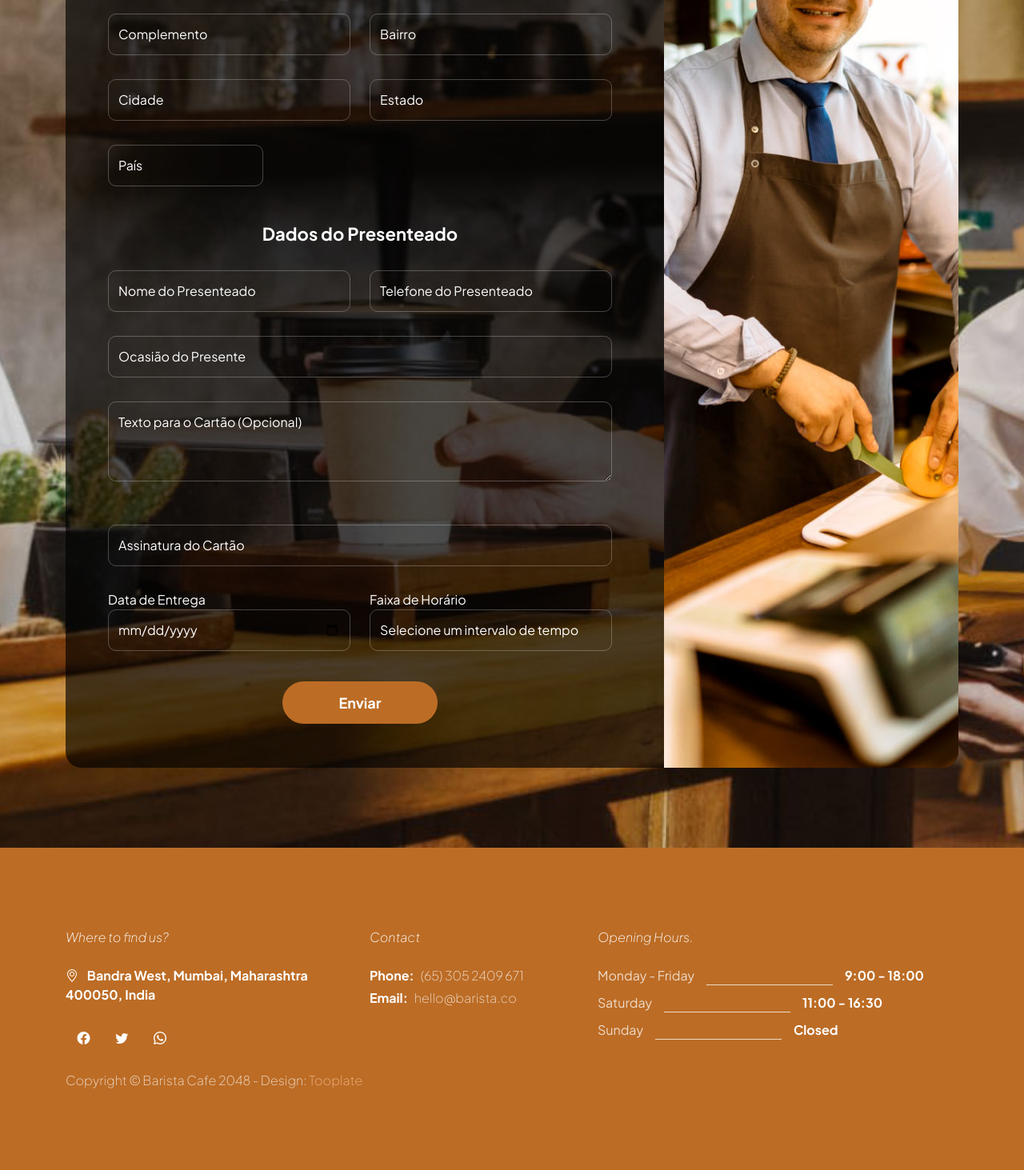
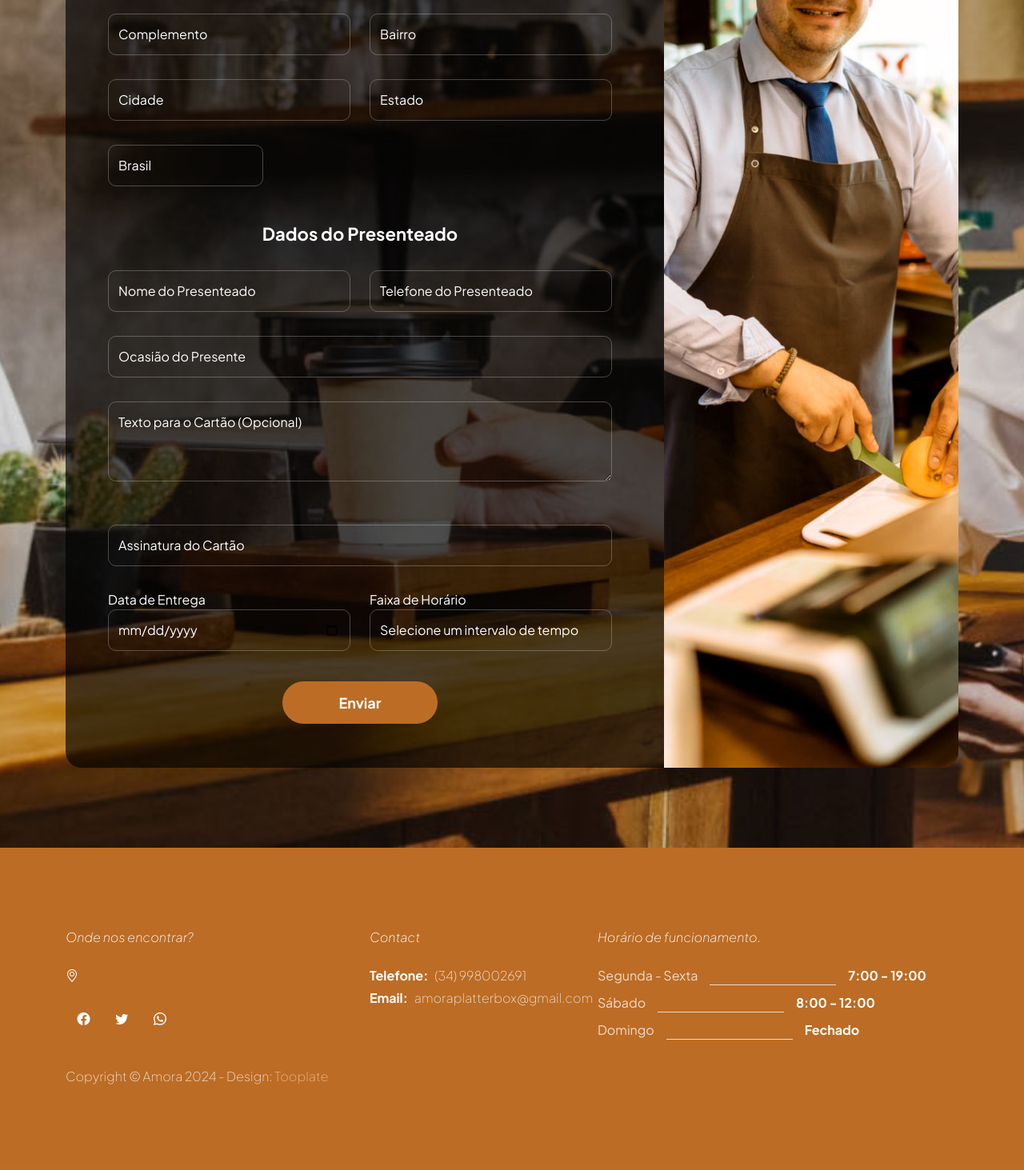
Before and after one commit to usaurora42-ship-it/aurora, a Flask app: page /client/signup in a window 1280 px wide. Shown: the part 648-2111 px from the top of the page at 80% size. After the commit the page ends 2004 px from the top, so only its background shows below. Run offline with Flask 3, Linux system fonts and the light colour scheme; parts of the project's set-up code (start-up, migrations or seed data) failed here and were passed over; some libraries are stand-ins or nearby versions.

Commit message:
alteracao client

```diff
--- a/app/blueprints/site/client/signup.py
+++ b/app/blueprints/site/client/signup.py
@@ -97,18 +97,18 @@ def signup_post():
         # GET OR CREATE A CLIENT PHONE
         #
         phone = query_phone.filter(
-            ModelPhone.code_country == data['phone'][0:2],
-            ModelPhone.code_area == data['phone'][2:4],
-            ModelPhone.number == data['phone'][4:16],
+            ModelPhone.code_country == '55', #data['phone'][0:2]'',
+            ModelPhone.code_area == data['phone'][0:2],
+            ModelPhone.number == data['phone'][2:12],
             ModelClient.id == client.id
         ).first()
 
         # create client phone
         if phone is None:
             data_phone = {
-                'code_country': data['phone'][0:2],
-                'code_area': data['phone'][2:4],
-                'number': data['phone'][4:16]
+                'code_country': '55', #data['phone'][0:2]'',
+                'code_area': data['phone'][0:2],
+                'number': data['phone'][2:12]
             }
 
             phone = model_phone.create_phone(data_phone)
@@ -147,7 +147,7 @@ def signup_post():
         ).first()
 
         # country
-        data_country = data.pop('country')
+        data_country = data.pop('country')[0:3]
         model_country = ModelCountry()
         country_id = model_country.get_country_id(data_country)
         if country_id is None:
@@ -169,8 +169,7 @@ def signup_post():
                 'street': data['street'],
                 'street_number': data['street_number'],
                 'complement': data['complement'],
-                'country_id': data['country_id'] ,
-                'name': 'casa'
+                'country_id': data['country_id']
             }
 
             address = model_address.create_address(data_address)
--- a/app/model/address.py
+++ b/app/model/address.py
@@ -34,7 +34,8 @@ class ModelAddress(db.Model):
     )
     name = db.Column(
         db.String(20),
-        nullable=False
+        nullable=False,
+        default='contact'
     )
     state = db.Column(
         db.String(50),
--- a/app/templates/client/signup.html
+++ b/app/templates/client/signup.html
@@ -108,6 +108,7 @@ Bootstrap 5 HTML CSS Template
 
                                                     <div class="col-lg-6 col-12">
                                                         <input type="tel" class="form-control" name="phone" placeholder="Telefone" required="">
+
                                                     </div>
 
 													<div class="col-lg-6 col-12">
@@ -181,12 +182,18 @@ Bootstrap 5 HTML CSS Template
 													</div>
 
 													<div class="col-lg-4 col-12">
-                                                        <input type="text" name="country" id="country" class="form-control" placeholder="País" required>
+                                                        <input type="text" name="country" id="country" class="form-control" placeholder="País" value="Brasil" required>
                                                     </div>
 													<p>
 
+                                                   <!--  <div>
+                                                        <input type="checkbox" id="scales" name="check_gifted" />
+                                                        <label for="scales" class="text-white">Escrever mensagem para o presenteado</label>
+                                                    </div>
+                                                    <p>    -->
+
                                                     <div class="text-center mb-6 pb-lg-4">
-														<h6 class="text-white">Dados do Presenteado</h6>
+                                                        <h6 class="text-white" >Dados do Presenteado</h6>
                                                     </div>
 
                                                     <div class="col-lg-6 col-12">
@@ -252,11 +259,11 @@ Bootstrap 5 HTML CSS Template
                         <div class="row">
 
                             <div class="col-lg-4 col-12 me-auto">
-                                <em class="text-white d-block mb-4">Where to find us?</em>
+                                <em class="text-white d-block mb-4">Onde nos encontrar?</em>
 
                                 <strong class="text-white">
                                     <i class="bi-geo-alt me-2"></i>
-                                    Bandra West, Mumbai, Maharashtra 400050, India
+
                                 </strong>
 
                                 <ul class="social-icon mt-4">
@@ -281,52 +288,52 @@ Bootstrap 5 HTML CSS Template
                                 <em class="text-white d-block mb-4">Contact</em>
 
                                 <p class="d-flex mb-1">
-                                    <strong class="me-2">Phone:</strong>
-                                    <a href="tel: 305-240-9671" class="site-footer-link">
-                                        (65)
-                                        305 2409 671
+                                    <strong class="me-2">Telefone:</strong>
+                                    <a href="tel: 99800-2691" class="site-footer-link">
+                                        (34)
+                                        998002691
                                     </a>
                                 </p>
 
                                 <p class="d-flex">
                                     <strong class="me-2">Email:</strong>
 
-                                    <a href="mailto:info@yourgmail.com" class="site-footer-link">
-                                        hello@barista.co
+                                    <a href="mailto:amoraplatterbox@gmail.com" class="site-footer-link">
+                                        amoraplatterbox@gmail.com
                                     </a>
                                 </p>
                             </div>
 
 
                             <div class="col-lg-5 col-12">
-                                <em class="text-white d-block mb-4">Opening Hours.</em>
+                                <em class="text-white d-block mb-4">Horário de funcionamento.</em>
 
                                 <ul class="opening-hours-list">
                                     <li class="d-flex">
-                                        Monday - Friday
+                                        Segunda - Sexta
                                         <span class="underline"></span>
 
-                                        <strong>9:00 - 18:00</strong>
+                                        <strong>7:00 - 19:00</strong>
                                     </li>
 
                                     <li class="d-flex">
-                                        Saturday
+                                        Sábado
                                         <span class="underline"></span>
 
-                                        <strong>11:00 - 16:30</strong>
+                                        <strong>8:00 - 12:00</strong>
                                     </li>
 
                                     <li class="d-flex">
-                                        Sunday
+                                        Domingo
                                         <span class="underline"></span>
 
-                                        <strong>Closed</strong>
+                                        <strong>Fechado</strong>
                                     </li>
                                 </ul>
                             </div>
 
                             <div class="col-lg-8 col-12 mt-4">
-                                <p class="copyright-text mb-0">Copyright © Barista Cafe 2048
+                                <p class="copyright-text mb-0">Copyright © Amora 2024
                                     - Design: <a rel="sponsored" href="https://www.tooplate.com" target="_blank">Tooplate</a></p>
                             </div>
 
@@ -341,6 +348,6 @@ Bootstrap 5 HTML CSS Template
         <script src="{{ url_for('static', filename='js/jquery.sticky.js') }}"></script>
         <script src="{{ url_for('static', filename='js/vegas.min.js') }}"></script>
         <script src="{{ url_for('static', filename='js/custom.js') }}"></script>
-
+        <script src="{{ url_for('static', filename='js/base.js') }}"></script>
     </body>
 </html>
--- /dev/null
+++ b/app/templates/js/base.js
@@ -0,0 +1,26 @@
+$(function () {
+    $(document).scroll(function (e) {
+        var $nav = $(".navbar");
+        $nav.toggleClass('scrolled', $(this).scrollTop() > $nav.height() * 0.1);
+        var $nav = $(".inline-media");
+        $nav.toggleClass('scrolled', $(this).scrollTop() > $nav.height() * 1);
+        e.preventDefault();
+    });
+
+    if (!getCookie('acept_cookies_elasbank')) {
+        $('#disclaimer_modal').modal('show')
+    }
+
+    $('button[id="btn_accept_cookies"]').on('click', function (e) {
+        $('#disclaimer_modal').modal('hide')
+        e.preventDefault();
+        setCookie('acept_cookies_elasbank', true, 365)
+    });
+
+    $('button[id="close"]').on('click', function (e) {
+        $('#modal_success').modal('hide')
+        e.preventDefault();
+    });
+
+    $('input[type="tel"]').mask('(00) 00000-0000')
+});
```
Lines whose indentation alone changed are shown as unchanged.
